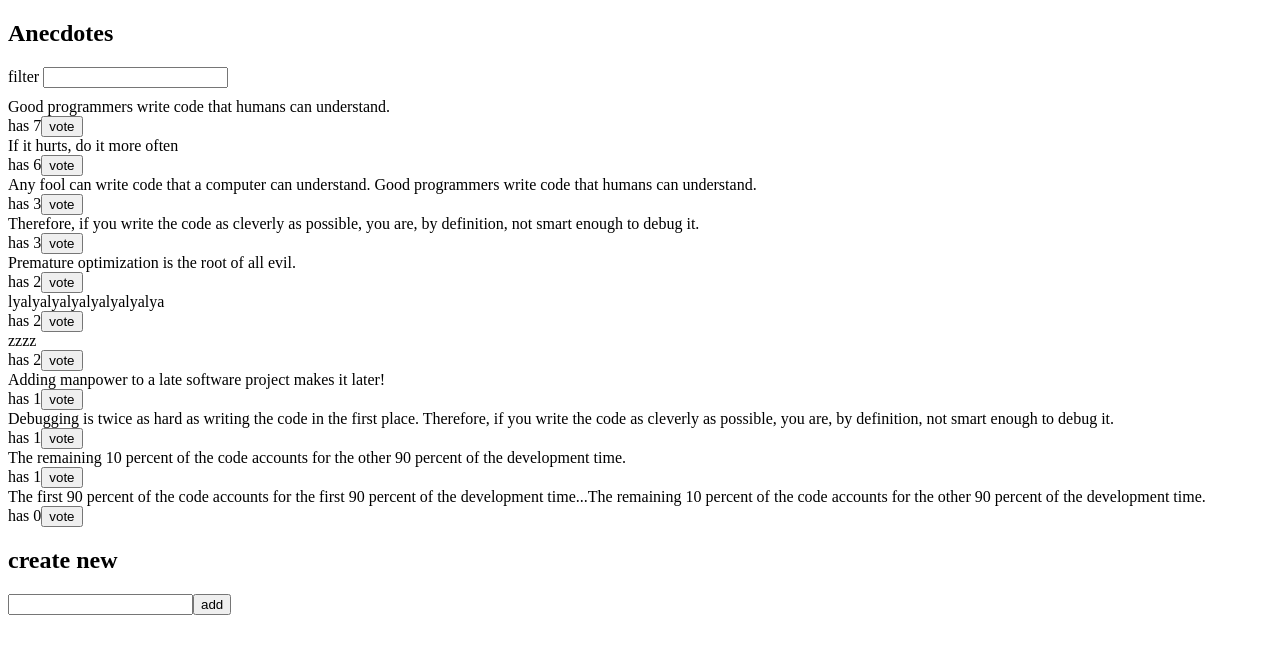
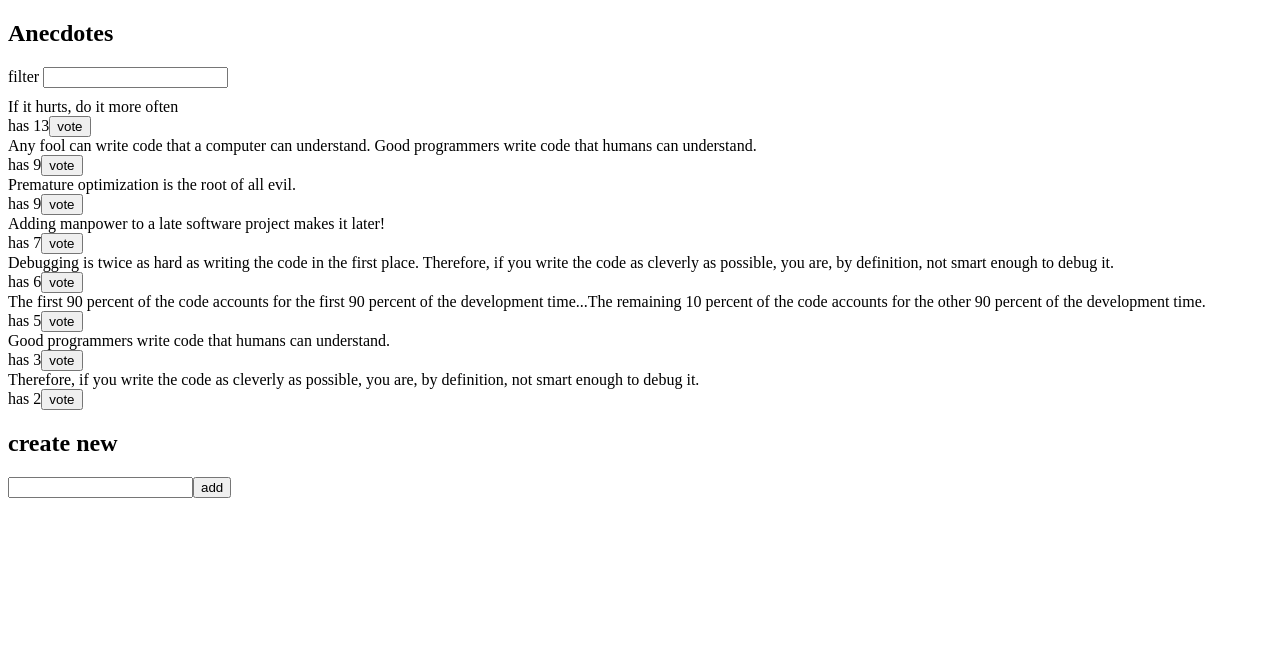
Before and after one commit to pbrovkin/FullStackOpen, a React (Create React App) app in the folder part6/anecdotes-redux/: page / in a window 1280 px wide. Shown: the top 654 px of the page. Built offline with nearby package versions, Linux system fonts and the light colour scheme; data requests are answered from the project's data file.

Commit message:
anecdotes, the grand finale

```diff
--- a/part6/anecdotes-redux/db.json
+++ b/part6/anecdotes-redux/db.json
@@ -3,57 +3,42 @@
     {
       "content": "If it hurts, do it more often",
       "id": "47145",
-      "votes": 6
+      "votes": 13
     },
     {
       "content": "Adding manpower to a late software project makes it later!",
       "id": "21149",
-      "votes": 1
+      "votes": 7
     },
     {
       "content": "The first 90 percent of the code accounts for the first 90 percent of the development time...The remaining 10 percent of the code accounts for the other 90 percent of the development time.",
       "id": "69581",
-      "votes": 0
+      "votes": 5
     },
     {
       "content": "Any fool can write code that a computer can understand. Good programmers write code that humans can understand.",
       "id": "36975",
-      "votes": 3
+      "votes": 9
     },
     {
       "content": "Premature optimization is the root of all evil.",
       "id": "25170",
-      "votes": 2
+      "votes": 9
     },
     {
       "content": "Debugging is twice as hard as writing the code in the first place. Therefore, if you write the code as cleverly as possible, you are, by definition, not smart enough to debug it.",
       "id": "98312",
-      "votes": 1
+      "votes": 6
+    },
+    {
+      "content": "Good programmers write code that humans can understand.",
+      "votes": 3,
+      "id": "mxQRcts"
     },
     {
       "content": "Therefore, if you write the code as cleverly as possible, you are, by definition, not smart enough to debug it.",
-      "votes": 3,
-      "id": "j2OvkK3"
-    },
-    {
-      "content": "Good programmers write code that humans can understand.",
-      "votes": 7,
-      "id": "QcA4fbJ"
-    },
-    {
-      "content": "The remaining 10 percent of the code accounts for the other 90 percent of the development time.",
-      "votes": 1,
-      "id": "T3GUBUO"
-    },
-    {
-      "content": "lyalyalyalyalyalyalyalya",
       "votes": 2,
-      "id": "Dea2AWZ"
-    },
-    {
-      "content": "zzzz",
-      "votes": 2,
-      "id": "F47cT2-"
+      "id": "VB1Xp-Q"
     }
   ]
 }
--- a/part6/anecdotes-redux/src/components/Notification.js
+++ b/part6/anecdotes-redux/src/components/Notification.js
@@ -1,14 +1,8 @@
-import React, { useEffect } from 'react'
+import React from 'react'
 import { connect } from 'react-redux'
 import { removeNotification } from '../reducers/notificationReducer'
 
 const Notification = (props) => {
-
-  useEffect(() => {
-    setTimeout(() => {
-      props.removeNotification()
-    }, props.timeout * 1000)
-  })
 
   const style = {
     border: 'solid',
@@ -30,8 +24,7 @@ const Notification = (props) => {
 
 const mapStateToProps = (state) => {
   return {
-    notification: state.notification.content,
-    timeout: state.notification.timeout
+    notification: state.notification.content
   }
 }
 
--- a/part6/anecdotes-redux/src/reducers/notificationReducer.js
+++ b/part6/anecdotes-redux/src/reducers/notificationReducer.js
@@ -14,15 +14,20 @@ const notificationReducer = (state = initialState, action) => {
   }
 }
 
+let timeoutID
+
 export const setNotification = (content, timeout) => {
   return async dispatch => {
     dispatch({
       type: 'SET_NOTIFICATION',
       data: {
-        content,
-        timeout
+        content
       }
     })
+    clearTimeout(timeoutID)
+    timeoutID = setTimeout(() => {
+      dispatch(removeNotification())
+    }, timeout * 1000)
   }
 }
 
--- a/part6/anecdotes-redux/src/store.js
+++ b/part6/anecdotes-redux/src/store.js
@@ -2,10 +2,9 @@ import { createStore, combineReducers, applyMiddleware } from 'redux'
 import thunk from 'redux-thunk'
 import { composeWithDevTools } from 'redux-devtools-extension'
 
-import anecdoteReducer, { initializeAnecdotes } from './reducers/anecdoteReducer'
+import anecdoteReducer from './reducers/anecdoteReducer'
 import notificationReducer from './reducers/notificationReducer'
 import filterReducer from './reducers/filterReducer'
-import anecdoteService from './services/anecdotes'
 
 const reducer = combineReducers({
   anecdotes: anecdoteReducer,
@@ -20,8 +19,4 @@ const store = createStore(
   )
 )
 
-anecdoteService.getAll().then(anecdotes =>
-  store.dispatch(initializeAnecdotes(anecdotes))
-)
-
 export default store
```
